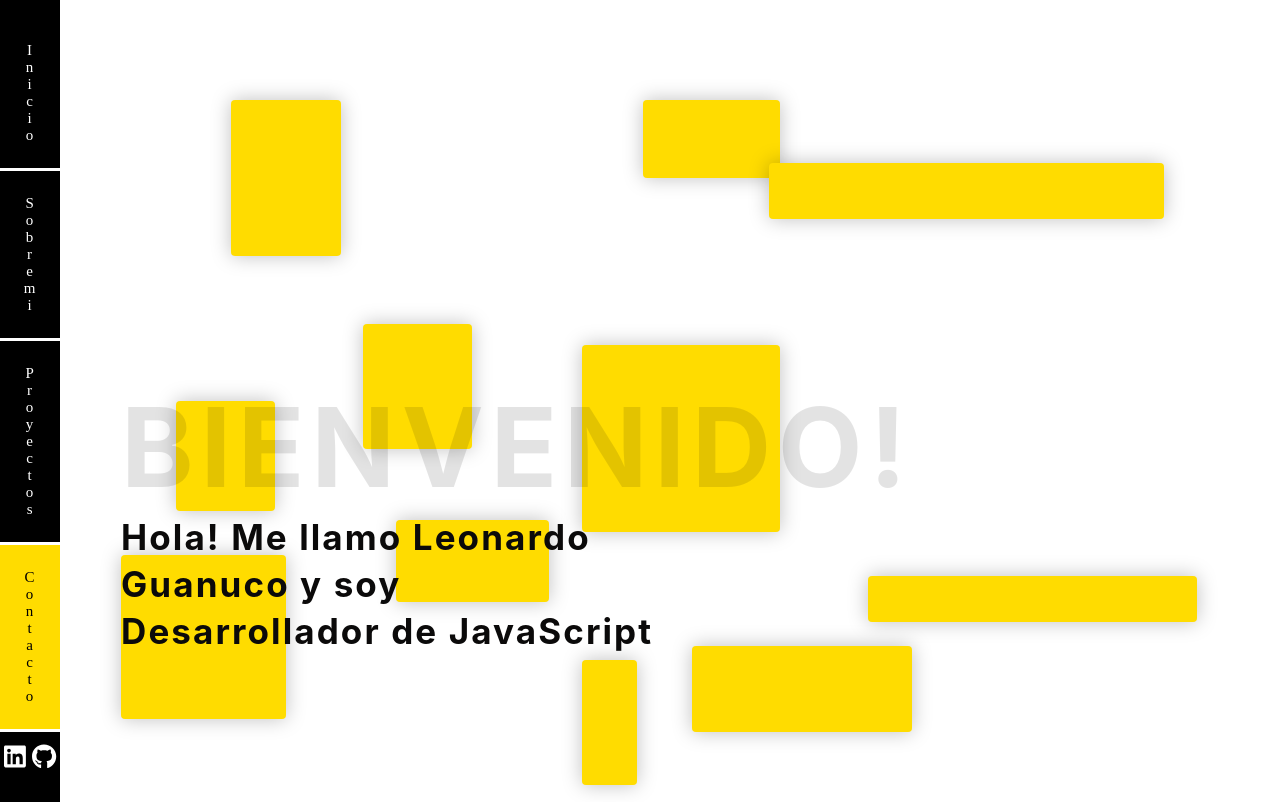
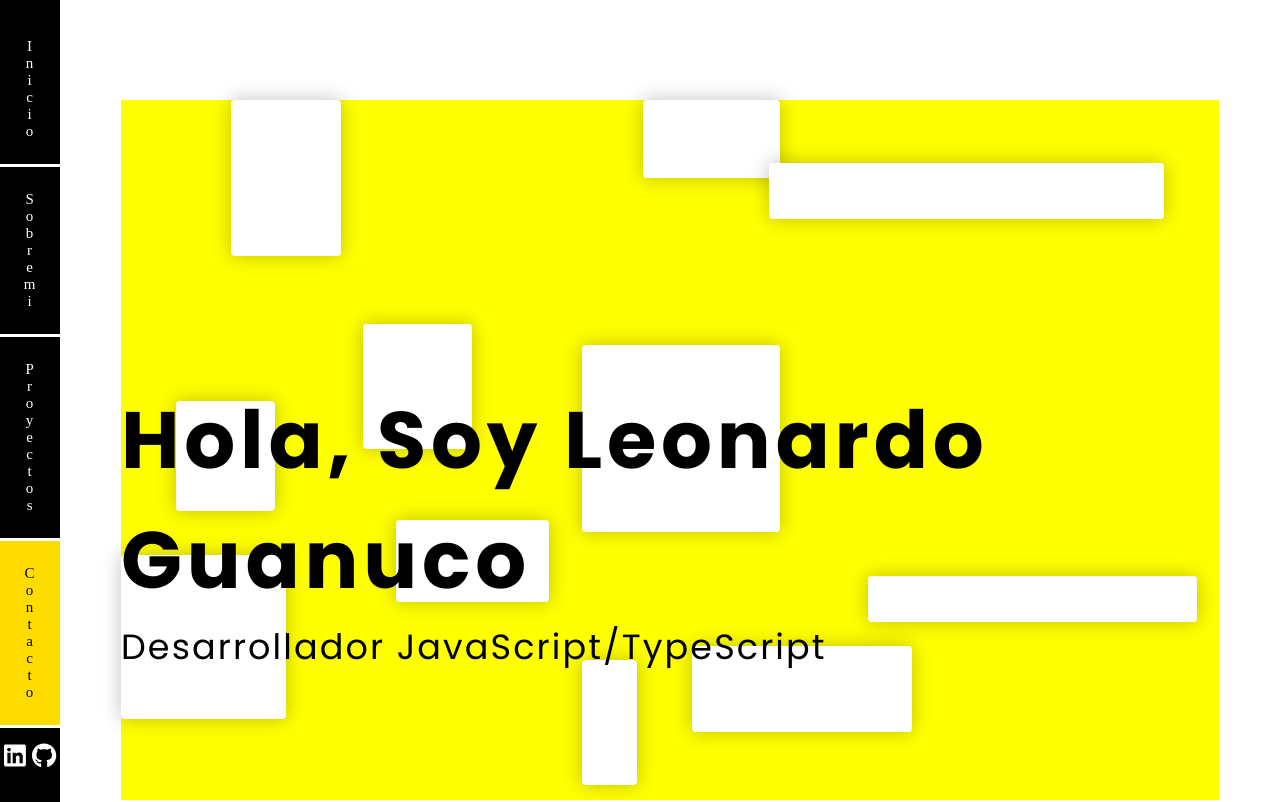
Before and after one commit to Leonardo-G/portafolio, a Next.js app: page / in a window 1280 px wide. Shown: the top 802 px of the page. Built offline with nearby package versions, Linux system fonts and the light colour scheme.

Commit message:
home page with styled components

```diff
--- a/components/section/Portada.tsx
+++ b/components/section/Portada.tsx
@@ -5,6 +5,9 @@ import { UIContext } from '../../context/UI/UIContext';
 
 import styles from "../../styles/section/Portada.module.css";
 import { BoxWhite } from '../../styled/ui';
+import { Text, TitleMain } from '../../styled/text/text';
+import { Section } from '../../styled/globals';
+import { Position } from '../../styled/position/position';
 
 export const Portada = () => {
 
@@ -28,11 +31,16 @@ export const Portada = () => {
     }, [inView])
 
     return (
-        <div ref={ ref } className={` ${styles.portada} ${ isHover ? styles.caja__hover : styles.caja__nohover} `} id="inicio">
-            <div className={ styles.portada__texto }>
-                <p>BIENVENIDO!</p>
-                <h1>Hola! Me llamo Leonardo Guanuco y soy Desarrollador de JavaScript</h1>
-            </div>
+        <Section
+            ref={ ref }
+            id="inicio"
+            height={ 700 }
+            background="#ffff00"
+        >
+            <Position top="40%">
+                <TitleMain size={ 80 }>Hola, Soy Leonardo Guanuco</TitleMain>
+                <Text size={ 35 }>Desarrollador JavaScript/TypeScript</Text>
+            </Position>
             <BoxWhite
                 height={ 156 }
                 width="10%"
@@ -97,6 +105,6 @@ export const Portada = () => {
                 height={46}
                 left="68%"
             ></BoxWhite>
-        </div>
+        </Section>
     )
 }
--- a/styled/globals.ts
+++ b/styled/globals.ts
@@ -0,0 +1,12 @@
+import styled from "styled-components";
+
+//ESTILOS COMPONENTES PRINCIPALES
+export const Section = styled.section`
+    height: ${ ({ height }: {
+        height?: number;
+        background?: string;
+     }) => height ? `${ height }px` : "fit-content" };
+    background: ${ ({ background }) => background ? background : "transparent" };
+    position: relative;
+    margin: 100px 0;
+`
--- /dev/null
+++ b/styled/position/position.ts
@@ -0,0 +1,13 @@
+import styled from "styled-components";
+
+//ESTILO para ubicar un elemento en
+export const Position = styled.div`
+    position: absolute;
+    top: ${ ({ top }: {
+        top?: string;
+        left?: string;
+        zIndex?: number;
+    }) => top && top };
+    left: ${ ({ left }) => left && left };
+    z-index: ${ ({ zIndex }) => zIndex ? zIndex : 1 };
+`
--- /dev/null
+++ b/styled/text/text.ts
@@ -0,0 +1,15 @@
+import styled from "styled-components";
+
+//ESTILO principal para titulo H1.
+export const TitleMain = styled.h1`
+    font-size: ${ ({ size }: {
+        size?: number;    // Tamaño que va a tener la letra cuando este en tamaño de escritorio.
+    }) => size ? `${ size }px` : `24px` };
+`
+
+export const Text = styled.p`
+    font-size: ${ ({ size }: {
+        size?: number;    // Tamaño que va a tener la letra cuando este en tamaño de escritorio.
+
+    }) => size ? `${ size }px` : "16px" };
+`
--- a/styled/ui.ts
+++ b/styled/ui.ts
@@ -3,7 +3,7 @@ import styled from "styled-components";
 export const BoxWhite = styled.div`
     border-radius: 4px;
     position: absolute;
-    background-color: #FFDC00;
+    background-color: #fff;
     box-shadow: 0px 0px 20px rgba(0, 0, 0, 0.25);
     width: ${ ({ width }: {
         width: string;
--- a/styles/globals.css
+++ b/styles/globals.css
@@ -13,7 +13,7 @@ body{
 }
 
 p, h1, h2, a, input, textarea{
-  font-family: "Inter", sans-serif;
+  font-family: "Poppins", sans-serif;
   letter-spacing: 0.06em;
 }
 
```
